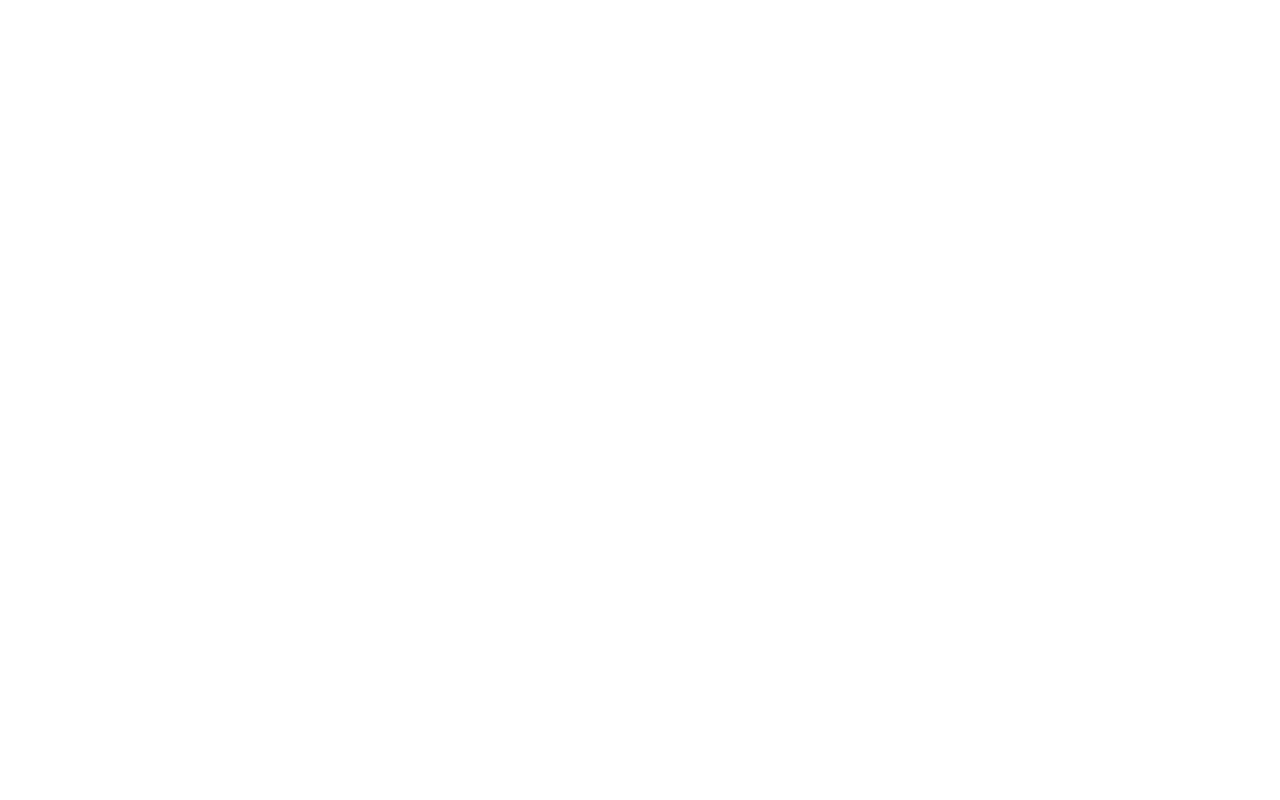
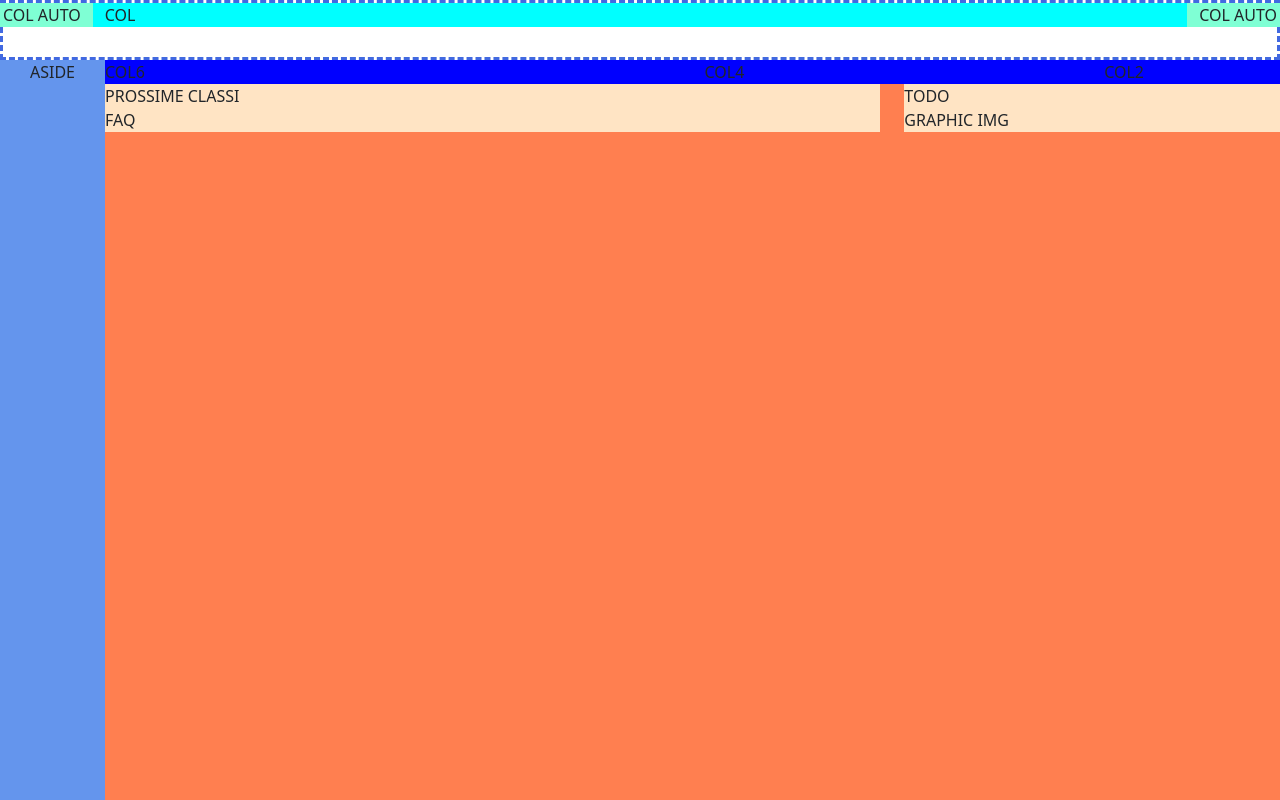
Before and after one commit to AlessandroMungai/html-css-bootstrap-dashboard, a plain HTML site: page index.html in a window 1280 px wide. Drawn offline with nearby package versions, Linux system fonts and the light colour scheme.

Commit message:
struttura base

```diff
--- a/css/style.css
+++ b/css/style.css
@@ -0,0 +1,32 @@
+/***DEBUG***/
+
+.debug-header {
+    height: 3.75rem;
+    border: 3px dashed royalblue;
+}
+
+.debug-col-auto {
+    background-color: aquamarine;
+}
+
+.debug-col {
+    background-color: aqua;
+}
+
+.debug-aside {
+    height: calc(100vh - 3.75rem);
+    background-color: cornflowerblue;
+    padding: 0 1.875rem;
+}
+
+.debug-col-main {
+    background-color: coral;
+}
+
+.debug-header-main {
+    background-color: blue;
+}
+
+.debug-color-card {
+    background-color: bisque;
+}
--- a/index.html
+++ b/index.html
@@ -12,7 +12,117 @@
         <link rel="stylesheet" href="css/style.css">
     </head>
 
-    <body>
+    <body class="debug">
+
+        <header class="debug-header">
+
+            <div class="row">
+
+                <div class="col-auto debug-col-auto">
+
+                    COL AUTO
+
+                </div>
+
+                <div class="col debug-col">
+
+                    COL
+
+                </div>
+
+                <div class="col-auto debug-col-auto">
+
+                    COL AUTO
+
+                </div>
+
+            </div>
+
+        </header>
+
+        <main>
+
+            <div class="row g-0">
+
+                <div class="col-auto debug-aside">
+
+                    ASIDE
+
+                </div>
+
+                <div class="col debug-col-main">
+
+                    <div class="debug-header-main">
+
+                        <div class="row">
+
+                            <div class="col-6">
+
+                                COL6
+
+                            </div>
+
+                            <div class="col-4">
+
+                                COL4
+
+                            </div>
+
+                            <div class="col-2">
+
+                                COL2
+
+                            </div>
+
+                        </div>
+
+                    </div>
+
+                    <div class="cards">
+
+                        <div class="row">
+
+                            <div class="col-8">
+
+                                <div class="first-card debug-color-card">
+
+                                    PROSSIME CLASSI
+
+                                </div>
+
+                                <div class="second-card debug-color-card">
+
+                                    FAQ
+
+                                </div>
+
+                            </div>
+
+                            <div class="col-4">
+
+                                <div class="first-card debug-color-card">
+
+                                    TODO
+
+                                </div>
+
+                                <div class="second-card debug-color-card">
+
+                                    GRAPHIC IMG
+
+                                </div>
+
+                            </div>
+
+                        </div>
+
+                    </div>
+
+                </div>
+
+            </div>
+
+        </main>
 
         <script src="https://cdn.jsdelivr.net/npm/bootstrap@5.3.0/dist/js/bootstrap.bundle.min.js" integrity="sha384-geWF76RCwLtnZ8qwWowPQNguL3RmwHVBC9FhGdlKrxdiJJigb/j/68SIy3Te4Bkz" crossorigin="anonymous"></script>
     </body>
```
